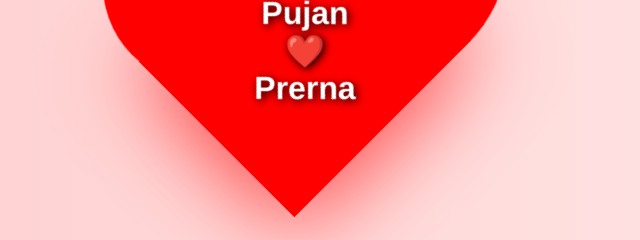
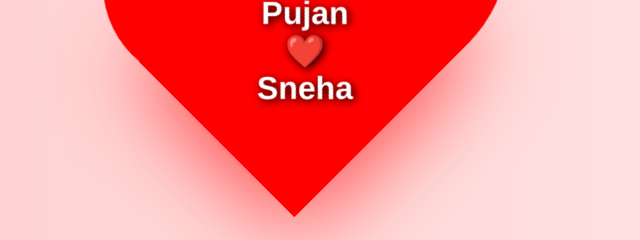
Before and after one commit to pujanpandit/heart, a plain HTML site: page index.html in a window 1280 px wide. Shown: the part 349-589 px from the top of the page, 335-975 px from the left. Drawn offline with Linux system fonts and the light colour scheme.

Commit message:
update message

```diff
--- a/index.html
+++ b/index.html
@@ -75,7 +75,7 @@
   <div class="heart">
     <div class="names">
       <span>Pujan ❤️</span>
-      <span>Prerna</span>
+      <span>Sneha</span>
     </div>
   </div>
 </body>
```
